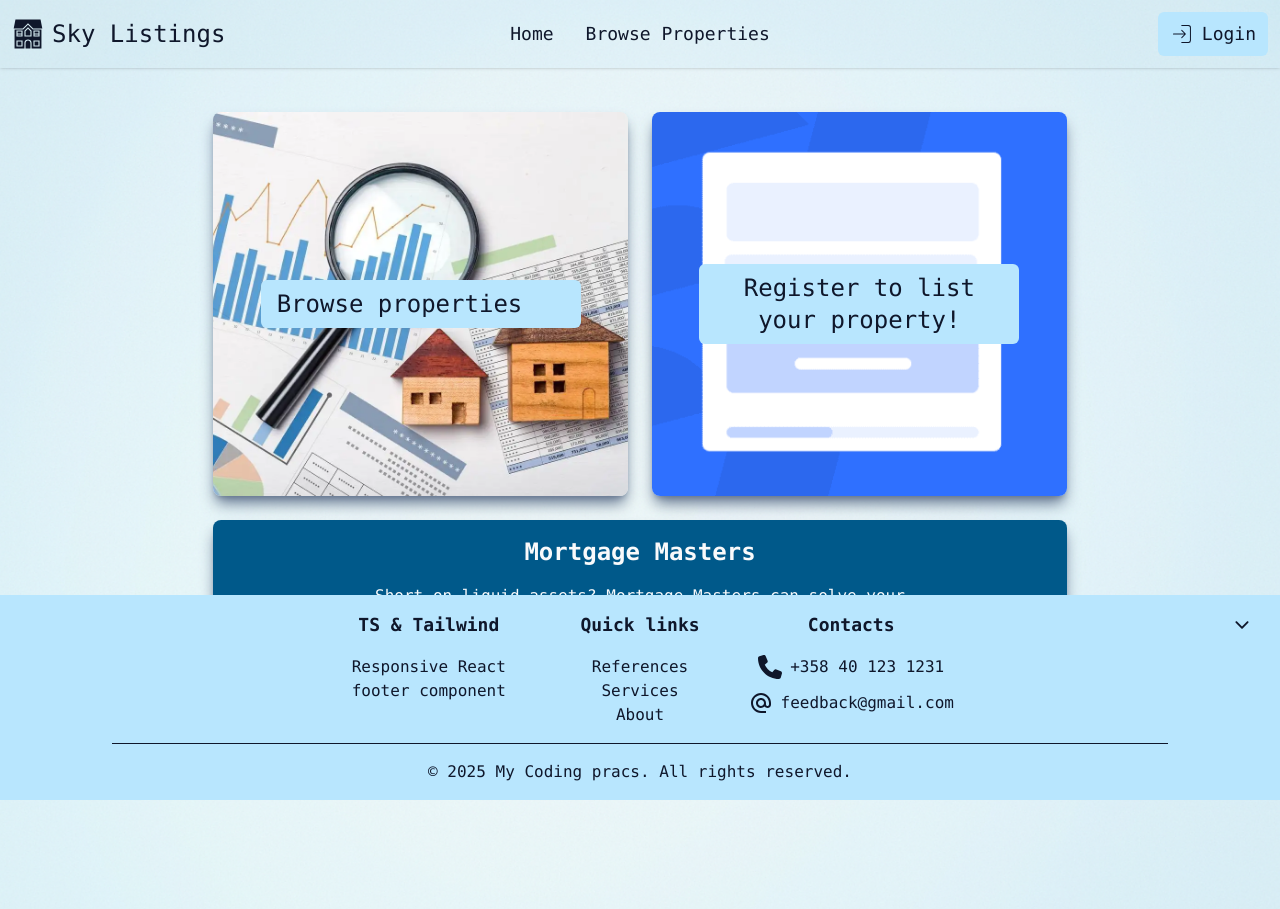
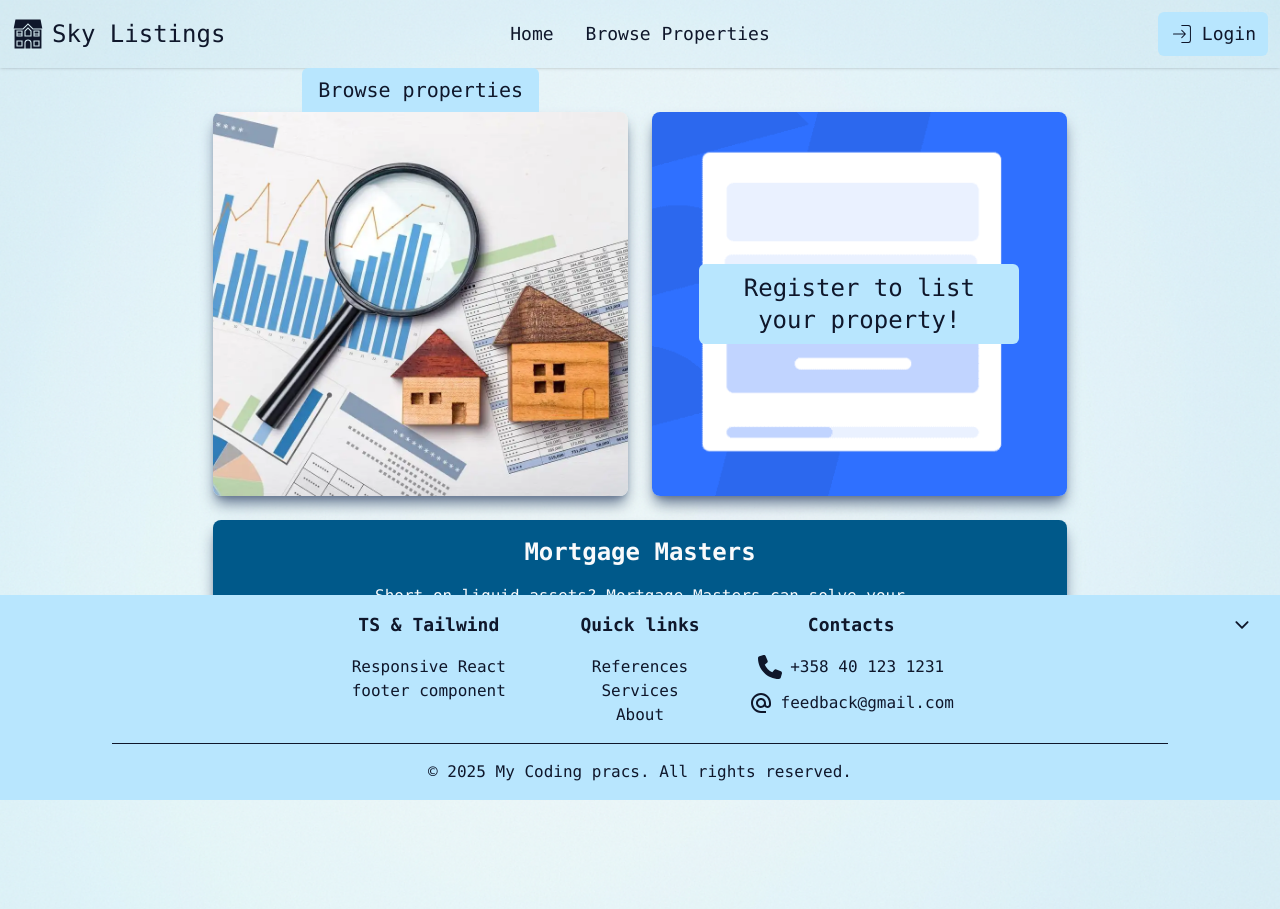
Before and after one commit to olliuhlbeck/sky-listings, a React (Vite) app in the folder frontend/: page / in a window 1280 px wide. Built offline with nearby package versions, Linux system fonts and the light colour scheme.

Commit message:
make button position controllable and whole card use of link

```diff
--- a/frontend/src/components/GeneralComponents/ContentButtonCard.tsx
+++ b/frontend/src/components/GeneralComponents/ContentButtonCard.tsx
@@ -1,24 +1,33 @@
+import { Link } from 'react-router-dom';
 import { ContentButtonCardProps } from '../../types/ContentButtonCardProps';
 import Button from './Button';
 
-const ContentButtonCard = ({
+const ContentButtonCard: React.FC<ContentButtonCardProps> = ({
   buttonText,
   backgroundImage,
-  onClick,
-}: ContentButtonCardProps) => {
-  return (
+  addToClassName,
+  link,
+}) => {
+  const cardContent = (
     <div
-      className={`min-h-[12rem] lg:min-h-[24rem] shadow-lg shadow-slate-500 flex flex-1 justify-center items-center rounded-lg bg-cover bg-center`}
+      className={`relative min-h-[12rem] lg:min-h-[24rem] shadow-lg shadow-slate-500 flex flex-1 justify-center items-center rounded-lg bg-cover bg-center   hover:scale-[1.02] transition duration-300`}
       style={{ backgroundImage: `url(${backgroundImage})` }}
     >
       <Button
-        ClassName='w-[16rem] md:w-[20rem] text-2xl hover:cursor-pointer'
-        onClick={onClick}
+        ClassName={`absolute -top-11 !rounded-b-none text-xl hover:cursor-pointer ${addToClassName}`}
       >
         {buttonText}
       </Button>
     </div>
   );
+
+  return link ? (
+    <Link to={link} className='flex-1 min-w-0'>
+      {cardContent}
+    </Link>
+  ) : (
+    cardContent
+  );
 };
 
 export default ContentButtonCard;
```
